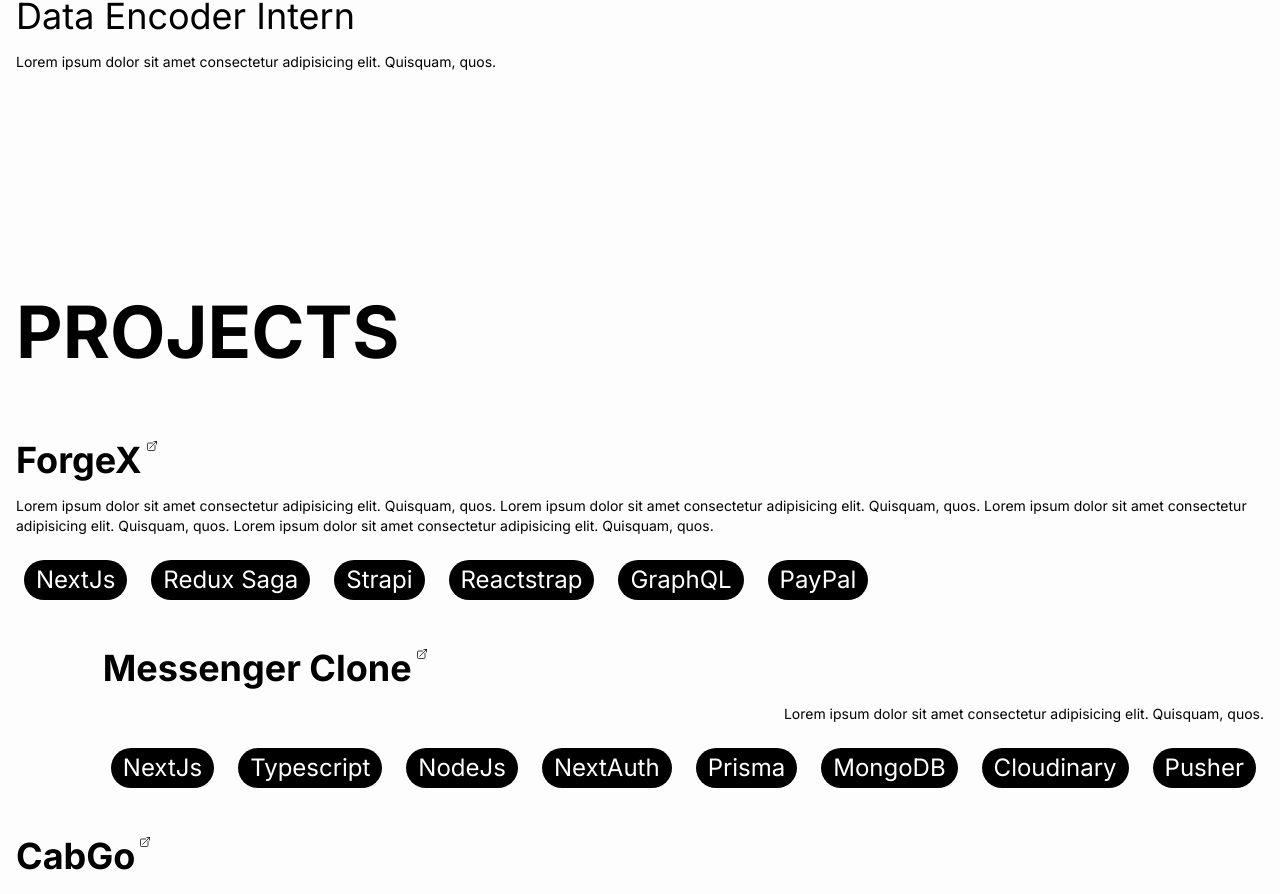
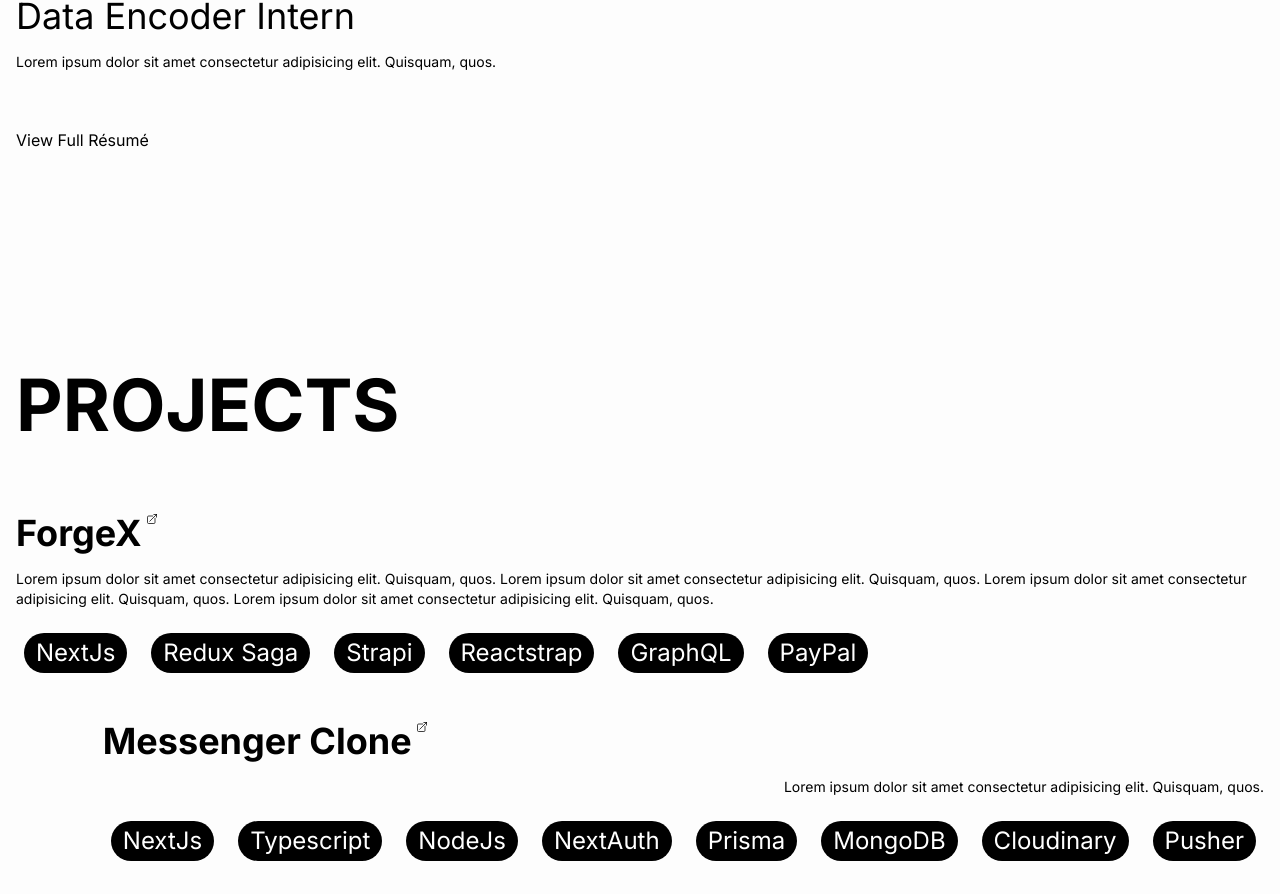
Before and after one commit to jessdolt/portfolio-v1, a Next.js app: page / in a window 1280 px wide. Shown: the part 1732-2626 px from the top of the page. Built offline with nearby package versions, Linux system fonts and the light colour scheme.

Commit message:
resume added

```diff
--- a/components/Experience/index.tsx
+++ b/components/Experience/index.tsx
@@ -30,6 +30,13 @@
               <Badges items={exp.skills} />
             </div>
           ))}
+        <a
+          className="mr-auto mb-12 border-b border-b-transparent hover:border-b-black transition"
+          href="/jess.pdf"
+          target="_blank"
+        >
+          View Full Résumé
+        </a>
       </div>
     </Section>
   )
```
Also changed, not shown: 2 other files (tests, documents, lock files or other folders).
